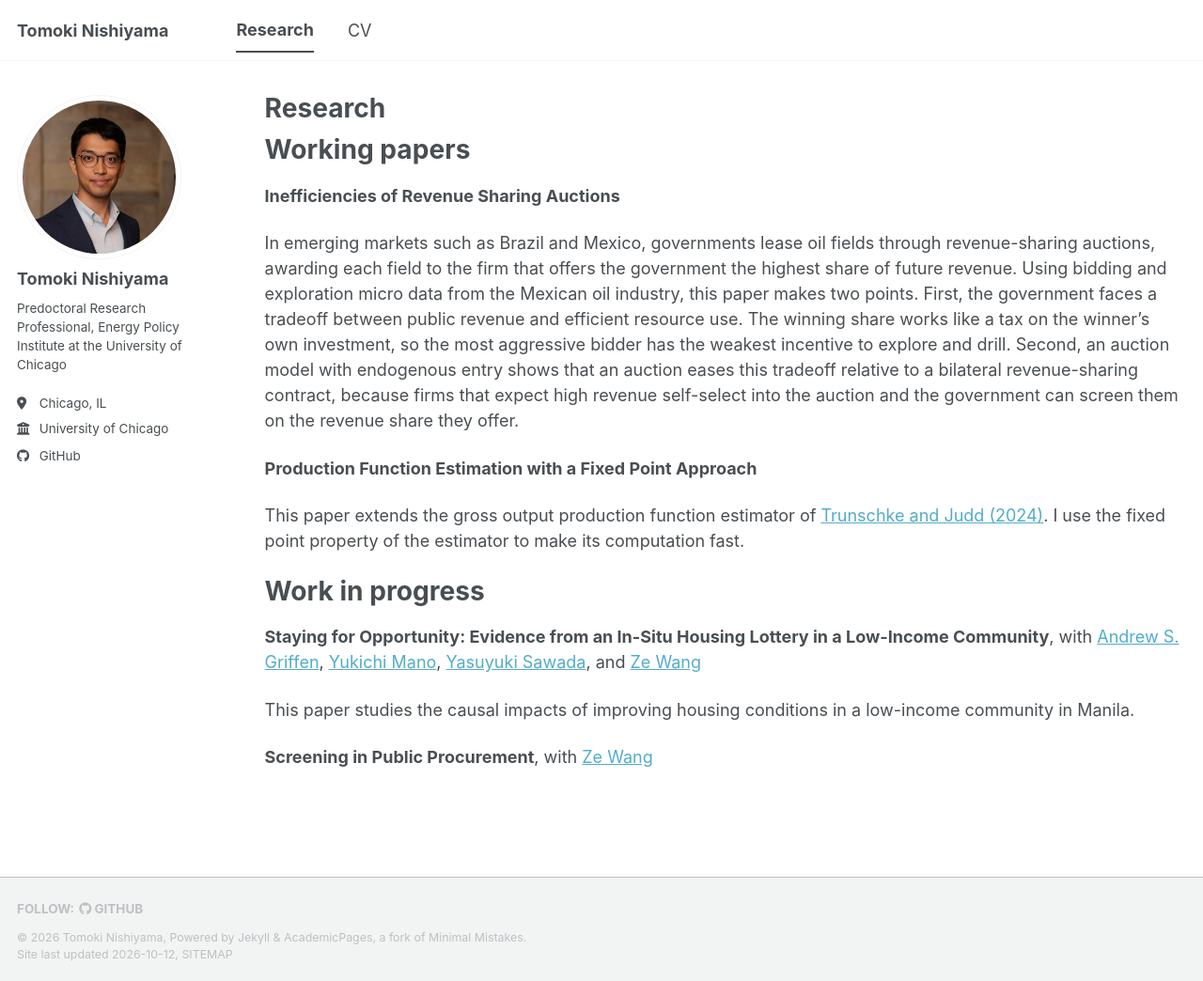
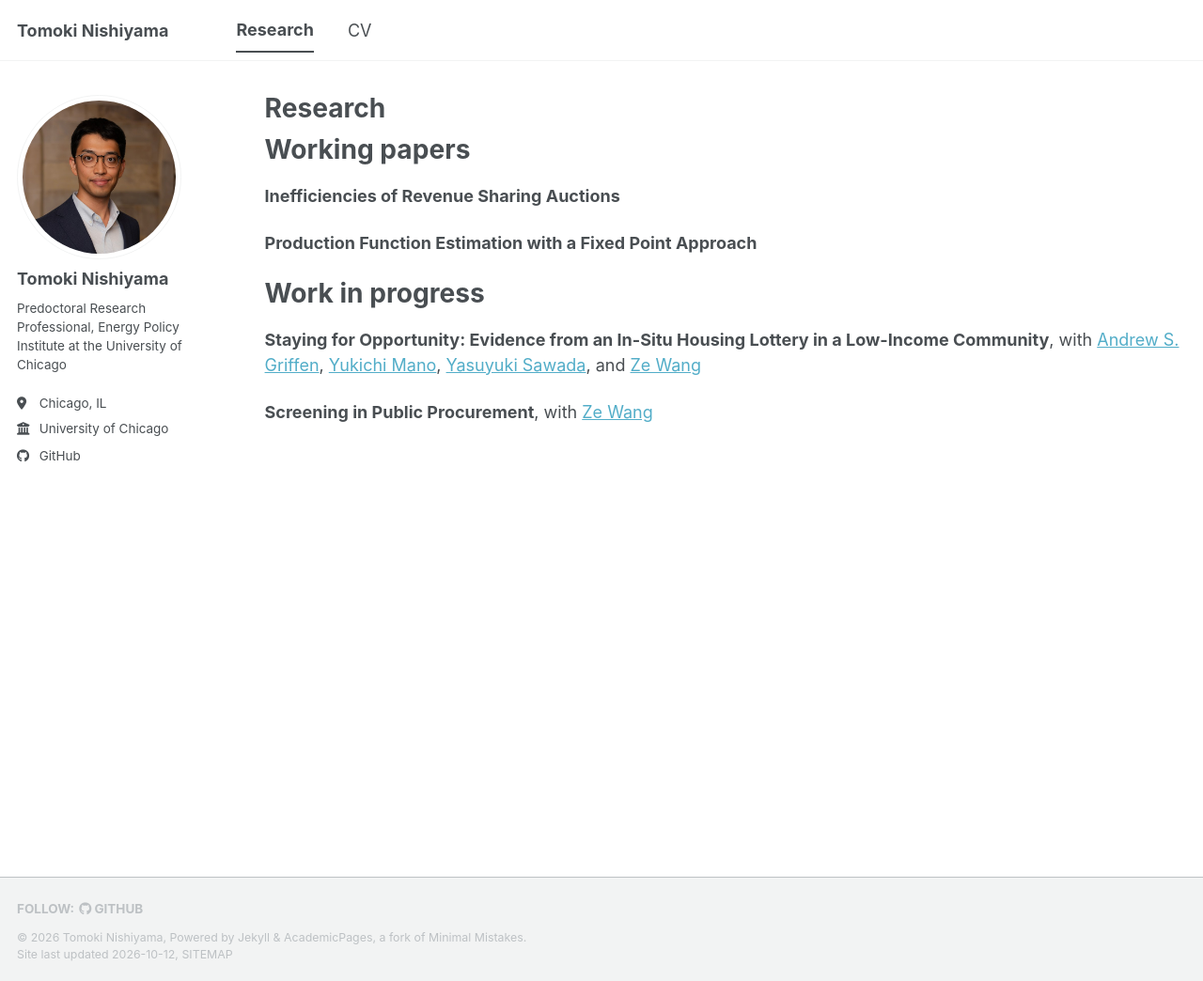
Before and after one commit to nishi24yama80/website, a Jekyll site: the page built from _pages/research.md, in a window 1280 px wide and 1044 px high. Shown: the whole window at 94% size. Built offline with Jekyll 4.4.1, drawn with Linux system fonts in a browser that asks for light colours; a style sheet for code colours, icons or effects is not loaded.

Commit message:
Remove paper summaries from Research page
Co-Authored-By: Claude Opus 5.5 <noreply@anthropic.com>

```diff
--- a/_pages/research.md
+++ b/_pages/research.md
@@ -14,17 +14,11 @@ Working papers
 <!-- To add a PDF link, put the paper in files/ and uncomment the next line. -->
 <!-- [[PDF]]({{ base_path }}/files/revenue_sharing_auctions.pdf) -->
 
-In emerging markets such as Brazil and Mexico, governments lease oil fields through revenue-sharing auctions, awarding each field to the firm that offers the government the highest share of future revenue. Using bidding and exploration micro data from the Mexican oil industry, this paper makes two points. First, the government faces a tradeoff between public revenue and efficient resource use. The winning share works like a tax on the winner's own investment, so the most aggressive bidder has the weakest incentive to explore and drill. Second, an auction model with endogenous entry shows that an auction eases this tradeoff relative to a bilateral revenue-sharing contract, because firms that expect high revenue self-select into the auction and the government can screen them on the revenue share they offer.
-
 **Production Function Estimation with a Fixed Point Approach**
-
-This paper extends the gross output production function estimator of [Trunschke and Judd (2024)](https://www.nber.org/papers/w33205). I use the fixed point property of the estimator to make its computation fast.
 
 Work in progress
 ======
 
 **Staying for Opportunity: Evidence from an In-Situ Housing Lottery in a Low-Income Community**, with [Andrew S. Griffen](https://andrew-griffen.github.io/), [Yukichi Mano](https://hri.ad.hit-u.ac.jp/html/100000119_profile_en.html), [Yasuyuki Sawada](https://sites.google.com/site/yasuyukisawadapage/main), and [Ze Wang](https://zewangemily.github.io/)
 
-This paper studies the causal impacts of improving housing conditions in a low-income community in Manila.
-
 **Screening in Public Procurement**, with [Ze Wang](https://zewangemily.github.io/)
```
